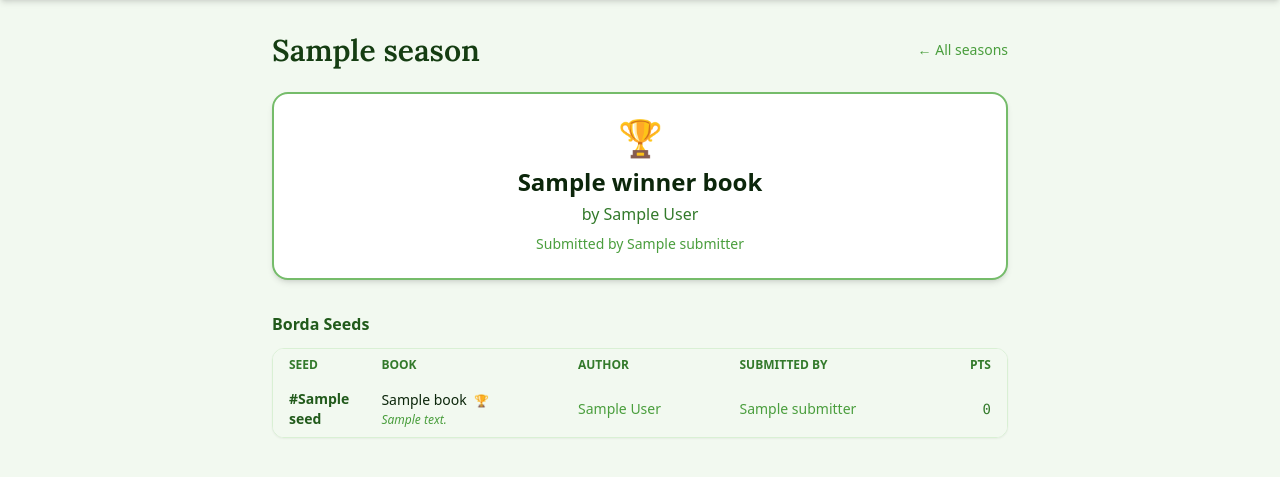
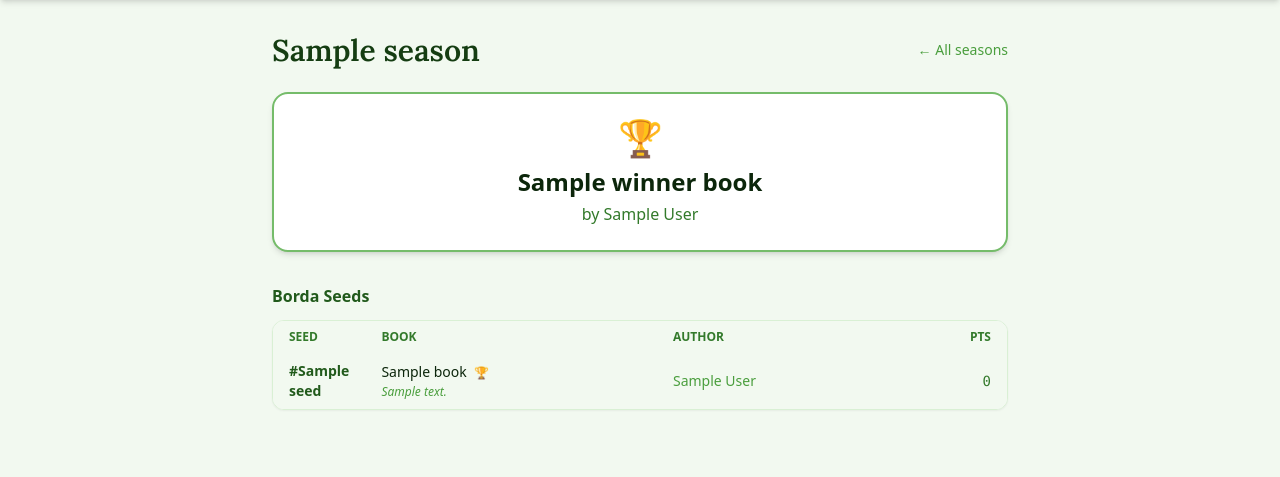
Before and after one commit to 89million/proj_con, a FastAPI app: template app/templates/history_season.html in a window 1280 px wide. Shown: the part 53-530 px from the top of the page. Run offline with FastAPI, Linux system fonts and the light colour scheme; the template is opened without the code that fills it: most values are stand-ins (such as "Sample title", 1, 10 or a date in 2020); parts of the project's set-up code (start-up, migrations or seed data) failed here and were passed over; some libraries are stand-ins or nearby versions.

Commit message:
remove username from book subs

```diff
--- a/app/templates/complete.html
+++ b/app/templates/complete.html
@@ -14,11 +14,6 @@
       <p class="text-3xl font-bold text-forest-800">{{ winner_book.title }}</p>
       <p class="text-forest-500 mt-2 text-lg">by {{ winner_book.author }}</p>
       <p class="text-forest-300 text-sm mt-1">{{ winner_book.page_count }} pages</p>
-      {% if winner_book.submitter %}
-        <p class="text-forest-400 text-sm mt-4 border-t border-forest-100 pt-3">
-          Submitted by <span class="font-medium">{{ winner_book.submitter.name }}</span>
-        </p>
-      {% endif %}
     </div>
   {% else %}
     <p class="text-forest-400 mt-6">Results are being tallied...</p>
--- a/app/templates/history_season.html
+++ b/app/templates/history_season.html
@@ -13,9 +13,6 @@
     <div class="text-4xl mb-2">🏆</div>
     <p class="text-2xl font-bold text-forest-800">{{ winner_book.title }}</p>
     <p class="text-forest-500 mt-1">by {{ winner_book.author }}</p>
-    {% if winner_book.submitter %}
-      <p class="text-forest-400 text-sm mt-2">Submitted by {{ winner_book.submitter.name }}</p>
-    {% endif %}
   </div>
 {% endif %}
 
@@ -30,7 +27,6 @@
             <th class="px-4 py-2 text-left w-10">Seed</th>
             <th class="px-4 py-2 text-left">Book</th>
             <th class="px-4 py-2 text-left">Author</th>
-            <th class="px-4 py-2 text-left">Submitted by</th>
             {% if borda_scores %}<th class="px-4 py-2 text-right">Pts</th>{% endif %}
           </tr>
         </thead>
@@ -58,9 +54,6 @@
                 {% endif %}
               </td>
               <td class="px-4 py-2 text-forest-400">{{ seed.book.author }}</td>
-              <td class="px-4 py-2 text-forest-400">
-                {% if seed.book.submitter %}{{ seed.book.submitter.name }}{% endif %}
-              </td>
               {% if borda_scores %}
                 <td class="px-4 py-2 text-right font-mono text-forest-500">{{ borda_scores.get(seed.book.id, 0) }}</td>
               {% endif %}
--- a/app/templates/submit.html
+++ b/app/templates/submit.html
@@ -110,7 +110,6 @@
           <span class="text-forest-400 text-sm"> by {{ book.author }}</span>
           <span class="text-forest-300 text-xs ml-2">({{ book.page_count }}pp)</span>
         </div>
-        <span class="text-xs text-forest-300">{{ book.submitter.name }}</span>
       </div>
       {% if book.description %}
       <p class="text-forest-400 text-xs italic mt-1">{{ book.description }}</p>
```
Also changed, not shown: tests/integration/test_page_content.py (+0 -11 lines).
